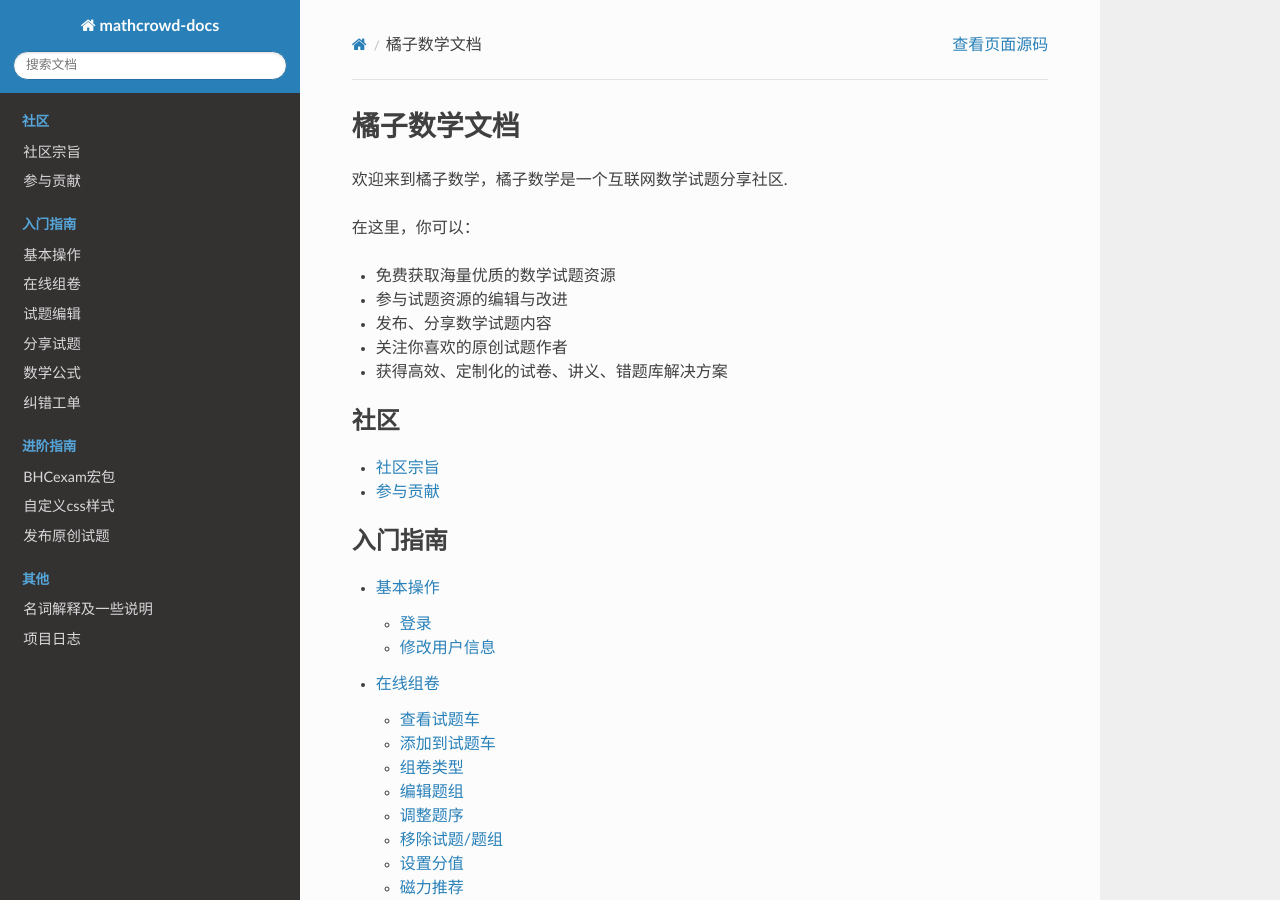
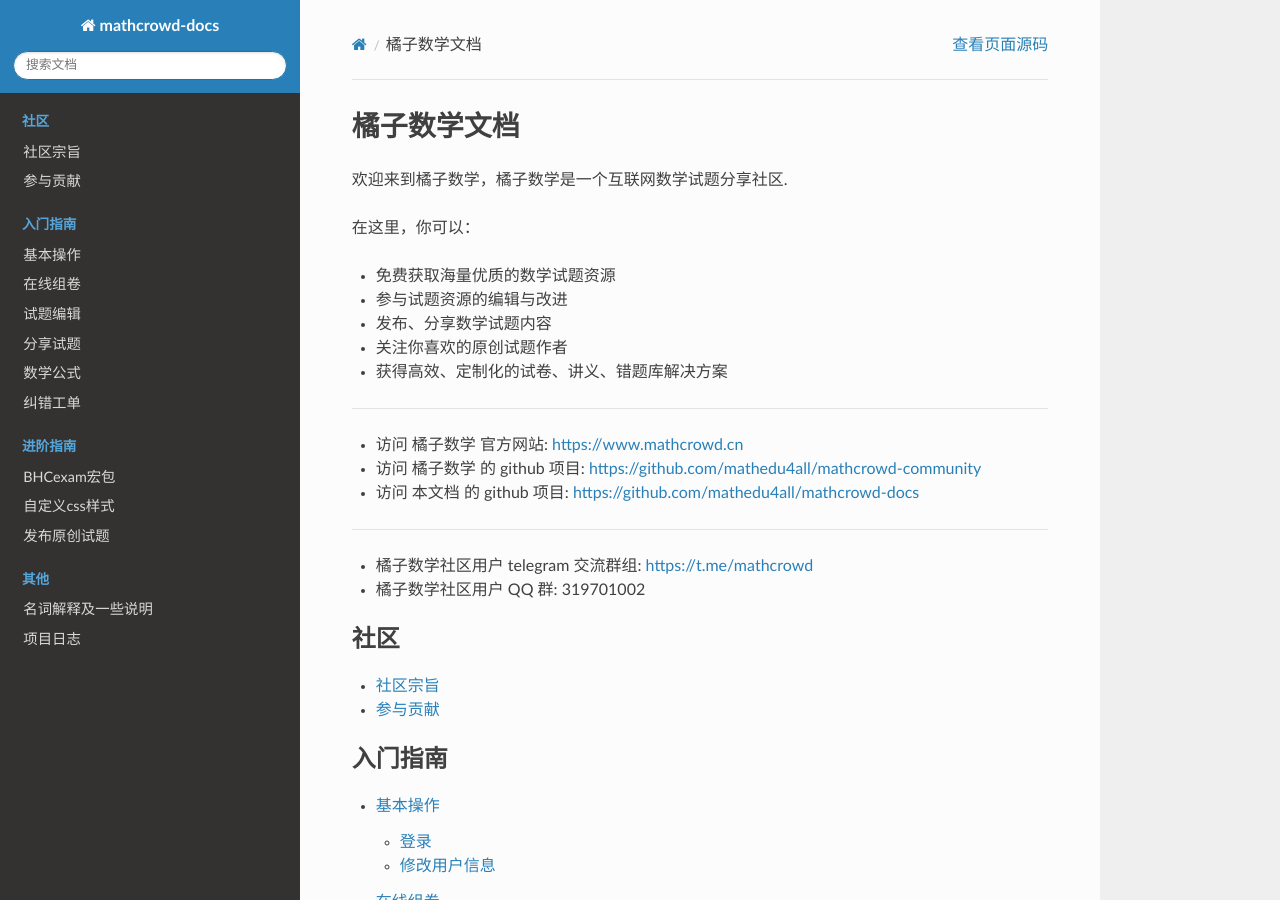
Before and after one commit to mathedu4all/mathcrowd-docs, a Sphinx documentation site: the page built from source/index.rst, in a window 1280 px wide and 900 px high. Built offline with Sphinx 7.4.7 and the Read the Docs theme 2.0.0, drawn with Linux system fonts in a browser that asks for light colours.

Commit message:
site url & user group added.

```diff
--- a/source/index.rst
+++ b/source/index.rst
@@ -15,6 +15,17 @@
 * 关注你喜欢的原创试题作者
 
 * 获得高效、定制化的试卷、讲义、错题库解决方案
+
+-----------
+
+* 访问 橘子数学 官方网站: https://www.mathcrowd.cn
+* 访问 橘子数学 的 github 项目: https://github.com/mathedu4all/mathcrowd-community
+* 访问 本文档 的 github 项目: https://github.com/mathedu4all/mathcrowd-docs
+
+-----------
+
+* 橘子数学社区用户 telegram 交流群组: https://t.me/mathcrowd
+* 橘子数学社区用户 QQ 群: 319701002
 
 .. toctree::
     :caption: 社区
```
